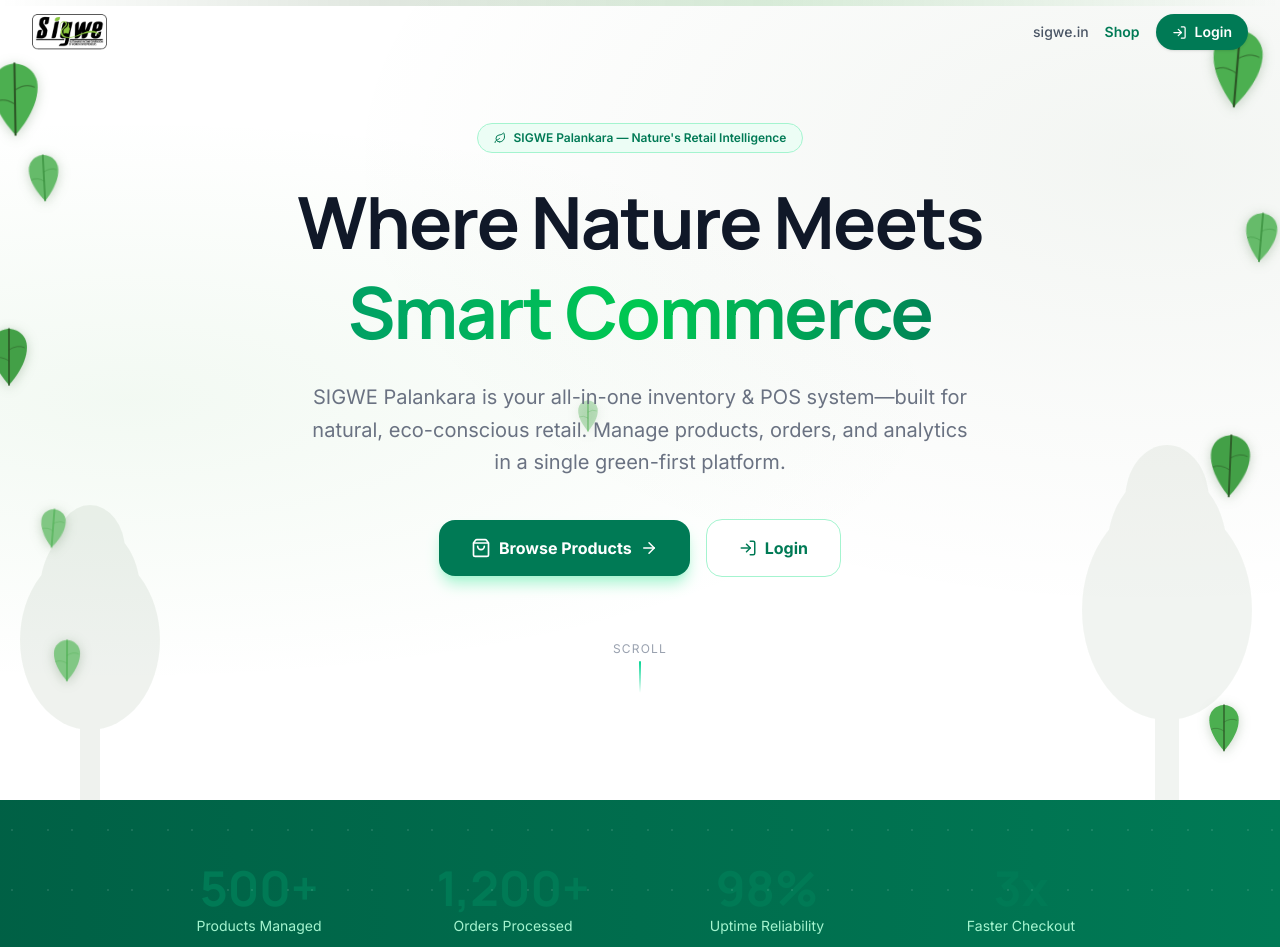
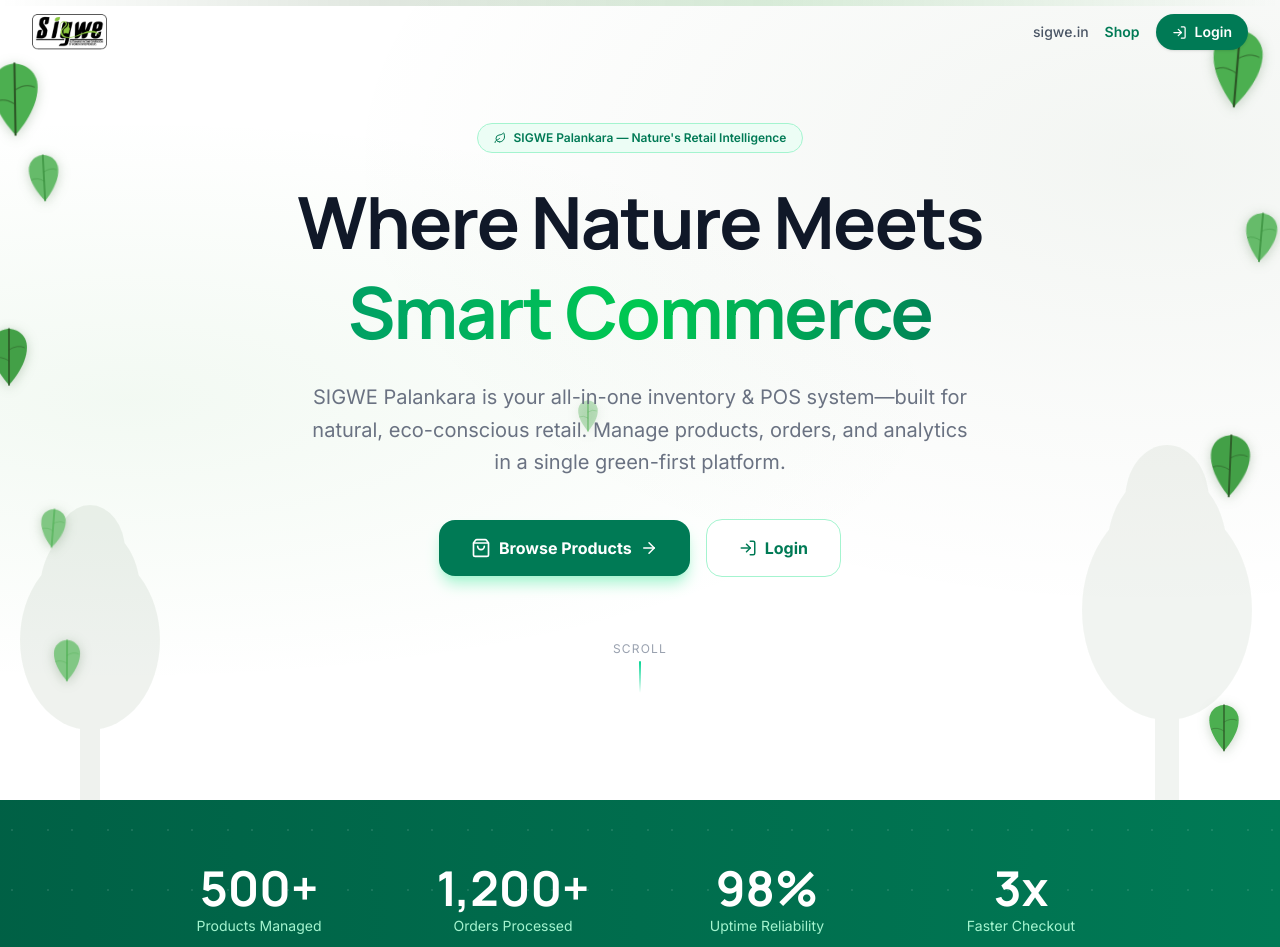
Before and after one commit to Adarsh-403/Sigwe-Palankara, a React (Vite) app in the folder frontend/: page / in a window 1280 px wide. Shown: the top 947 px of the page. Built offline with nearby package versions, Linux system fonts and the light colour scheme; no server answers.

Commit message:
fix: make stat numbers white on dark green background

```diff
--- a/frontend/src/pages/HomePage.jsx
+++ b/frontend/src/pages/HomePage.jsx
@@ -62,10 +62,10 @@
   const [count, ref] = useCounter(value);
   return (
     <div ref={ref} className="text-center">
-      <div className="text-4xl md:text-5xl font-bold text-emerald-700 font-heading">
+      <div className="text-4xl md:text-5xl font-bold text-white font-heading">
         {count.toLocaleString()}{suffix}
       </div>
-      <div className="text-gray-500 mt-1 text-sm">{label}</div>
+      <div className="text-emerald-200 mt-1 text-sm">{label}</div>
     </div>
   );
 }
@@ -259,13 +259,13 @@
         <div className="absolute inset-0 opacity-10" style={{ backgroundImage: 'radial-gradient(circle at 20% 50%, white 1px, transparent 1px), radial-gradient(circle at 80% 50%, white 1px, transparent 1px)', backgroundSize: '60px 60px' }} />
         <div className="max-w-5xl mx-auto px-4 sm:px-6 grid grid-cols-2 md:grid-cols-4 gap-10">
           {[
-            { value: 500, suffix: '+', label: 'Products Managed' },
-            { value: 1200, suffix: '+', label: 'Orders Processed' },
-            { value: 98, suffix: '%', label: 'Uptime Reliability' },
-            { value: 3, suffix: 'x', label: 'Faster Checkout' },
+            { value: 500,  suffix: '+', label: 'Products Managed'  },
+            { value: 1200, suffix: '+', label: 'Orders Processed'  },
+            { value: 98,   suffix: '%', label: 'Uptime Reliability' },
+            { value: 3,    suffix: 'x', label: 'Faster Checkout'   },
           ].map((s) => (
             <div key={s.label} className="text-center">
-              <StatCard value={s.value} suffix={s.suffix} label={<span className="text-emerald-200">{s.label}</span>} />
+              <StatCard value={s.value} suffix={s.suffix} label={s.label} />
             </div>
           ))}
         </div>
```
